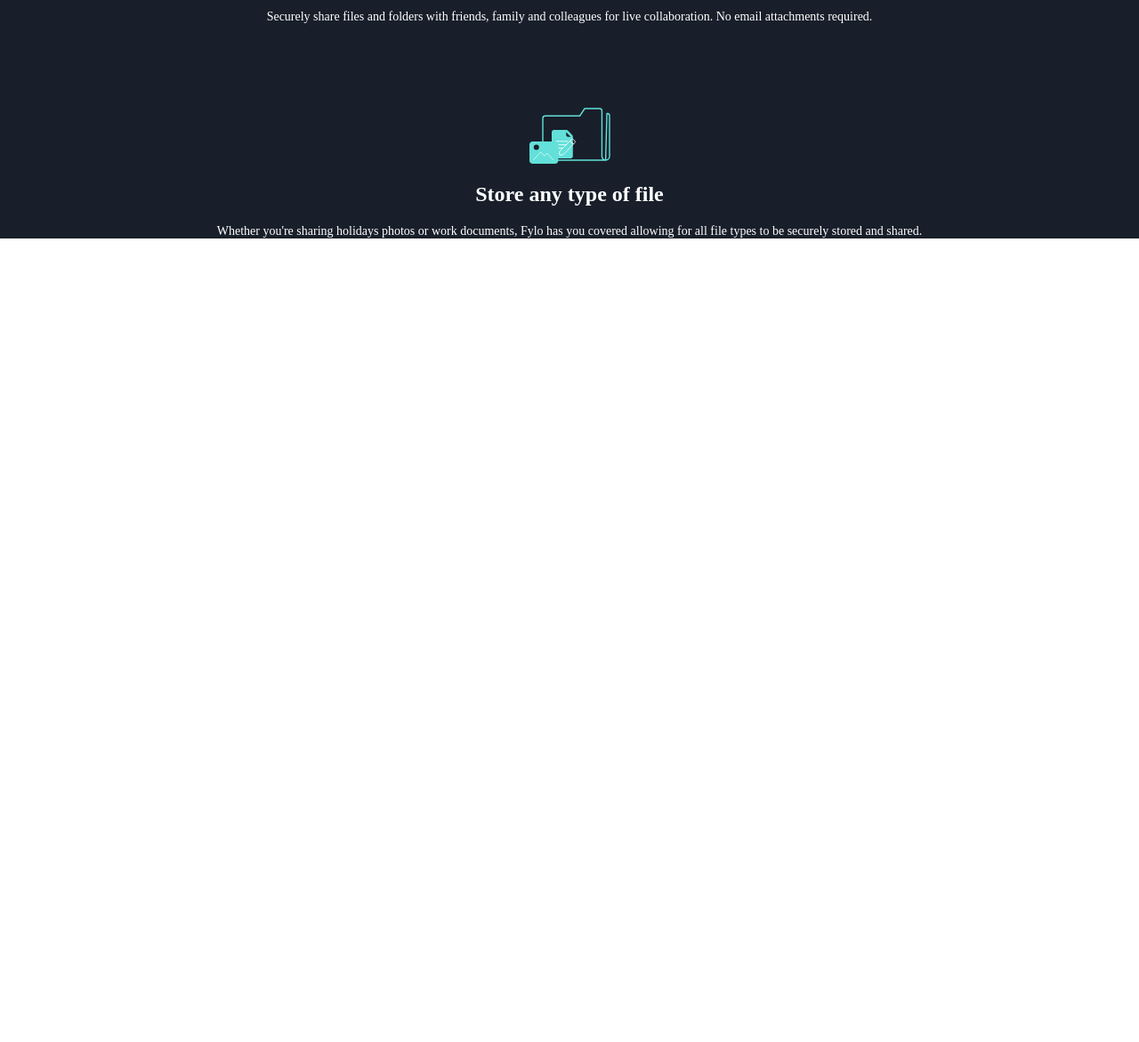
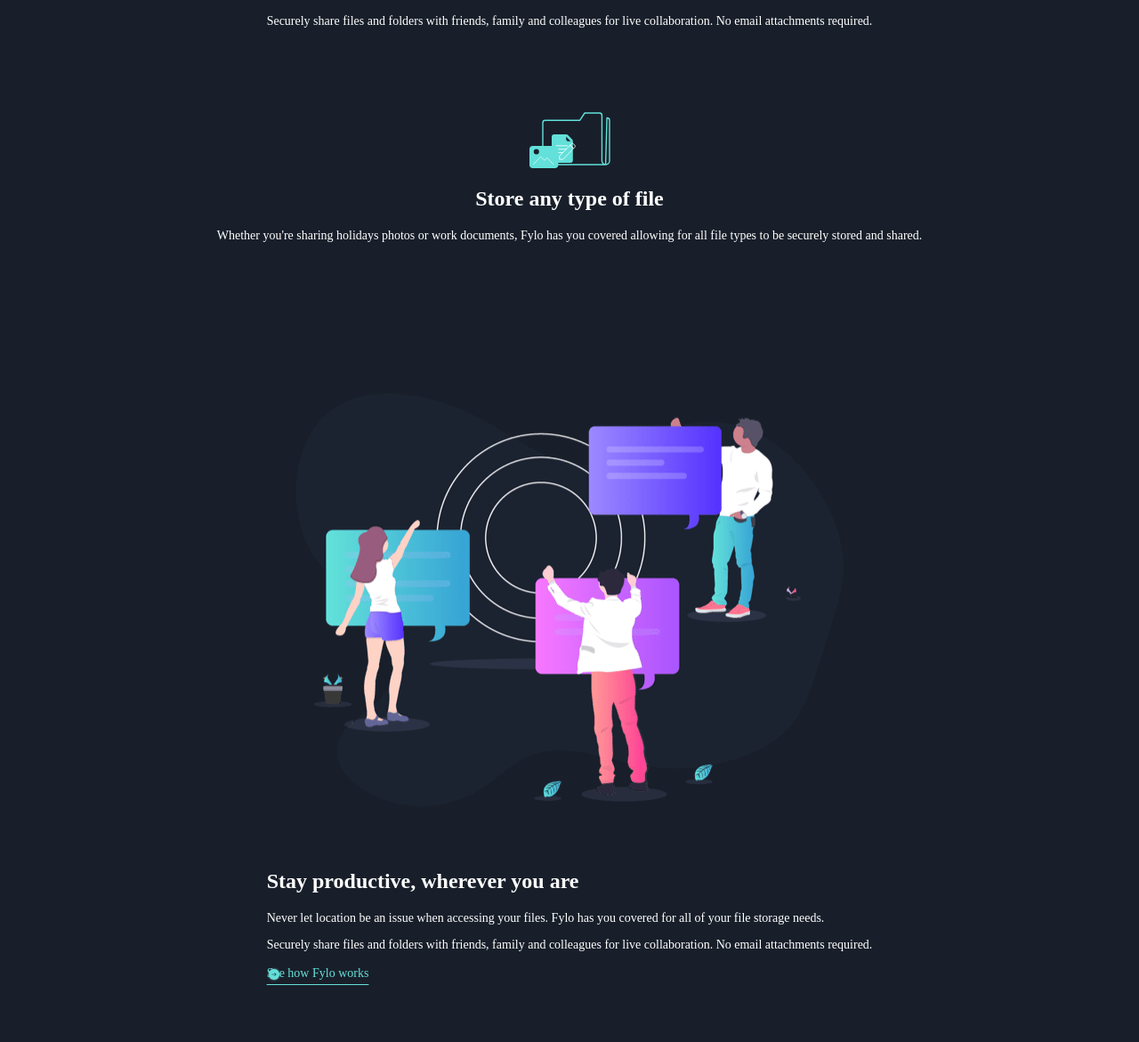
Before and after one commit to noneofurbuzz/fylo-landing-page, a plain HTML site: page index.html in a window 1280 px wide. Shown: the part 1613-2784 px from the top of the page at 89% size. Before the commit the page ends 1895 px from the top, so only its background shows below. Drawn offline with Linux system fonts and the light colour scheme; a web font is replaced by a local one.

Commit message:
Add more functionalities

```diff
--- a/index.html
+++ b/index.html
@@ -54,5 +54,14 @@
                     <p>Whether you're sharing holidays photos or work documents, Fylo has you covered allowing for all file types to be securely stored and shared.</p>
                 </div>
             </section>
+            <section class="main-content">
+                <img src="images/illustration-stay-productive.png" alt="illustration-stay-productive">
+                <div>
+                    <h1>Stay productive, wherever you are</h1>
+                    <p>Never let location be an issue when accessing your files. Fylo has you covered for all of your file storage needs.</p>
+                    <p>Securely share files and folders with friends, family and colleagues for live collaboration. No email attachments required.</p>
+                    <a href="#top"><span class="test">See how Fylo works</span><span><img src="images/icon-arrow.svg" alt="icon-arrow"></span></a>
+                </div>
+            </section>
         </main>
     </body>
--- a/style.css
+++ b/style.css
@@ -1,5 +1,6 @@
 body{
     margin: 0;
+    background-color: hsl(218, 28%, 13%);
 }
 @font-face {
     font-family: railway;
@@ -109,7 +110,7 @@
     background-color: hsl(218, 28%, 13%);
     font-family: opensans;
     color: hsl(0, 0%, 100%);
-    padding: 0 20px;
+    padding: 5px 20px;
 }
 .main p{
     font-size: 14px;
@@ -138,3 +139,37 @@
 .store img{
     padding-top: 80px;
 }
+.main-content{
+    display: flex;
+    flex-direction: column;
+    background-color: hsl(218, 28%, 13%);
+    justify-content: center;
+    align-items: center;
+    font-family: opensans;
+    color: hsl(0, 0%, 100%);
+    padding: 150px 20px;
+}
+.main-content img{
+    max-width: 100%;
+    margin: auto;
+    display: block;
+    padding-bottom: 50px;
+}
+.main-content p{
+    font-size: 14px;
+    font-weight: 400;
+}
+.main-content a{
+    text-decoration-thickness: 1px;
+    text-underline-offset: 8px;
+    font-size: 14px;
+    color: hsl(176, 68%, 64%);
+}
+.main-content a img{
+    margin: 0px;
+    position: relative;
+    bottom:15px;
+}
+.main-content a:hover{
+    color: hsl(0, 0%, 100%) ;
+}
```
